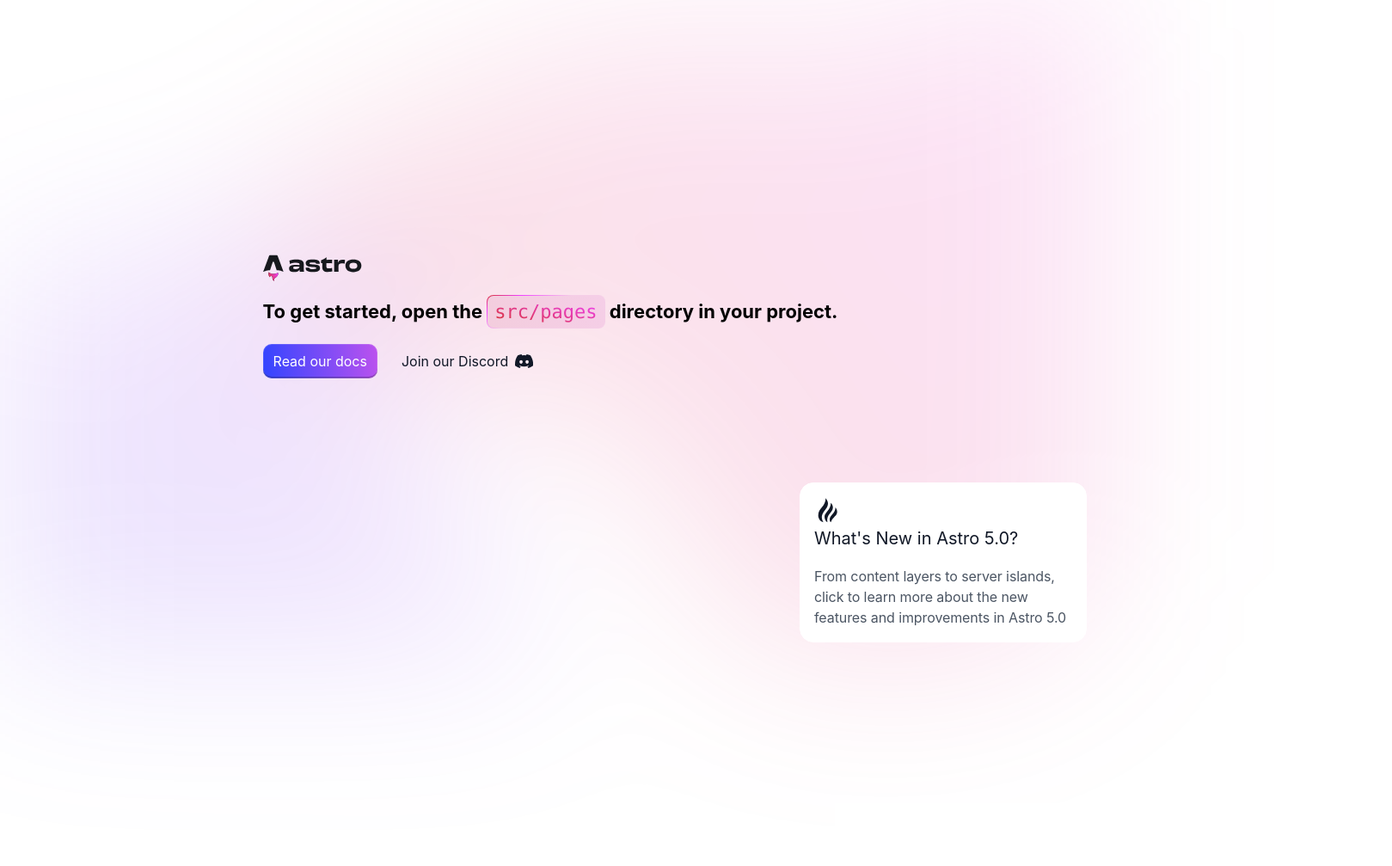
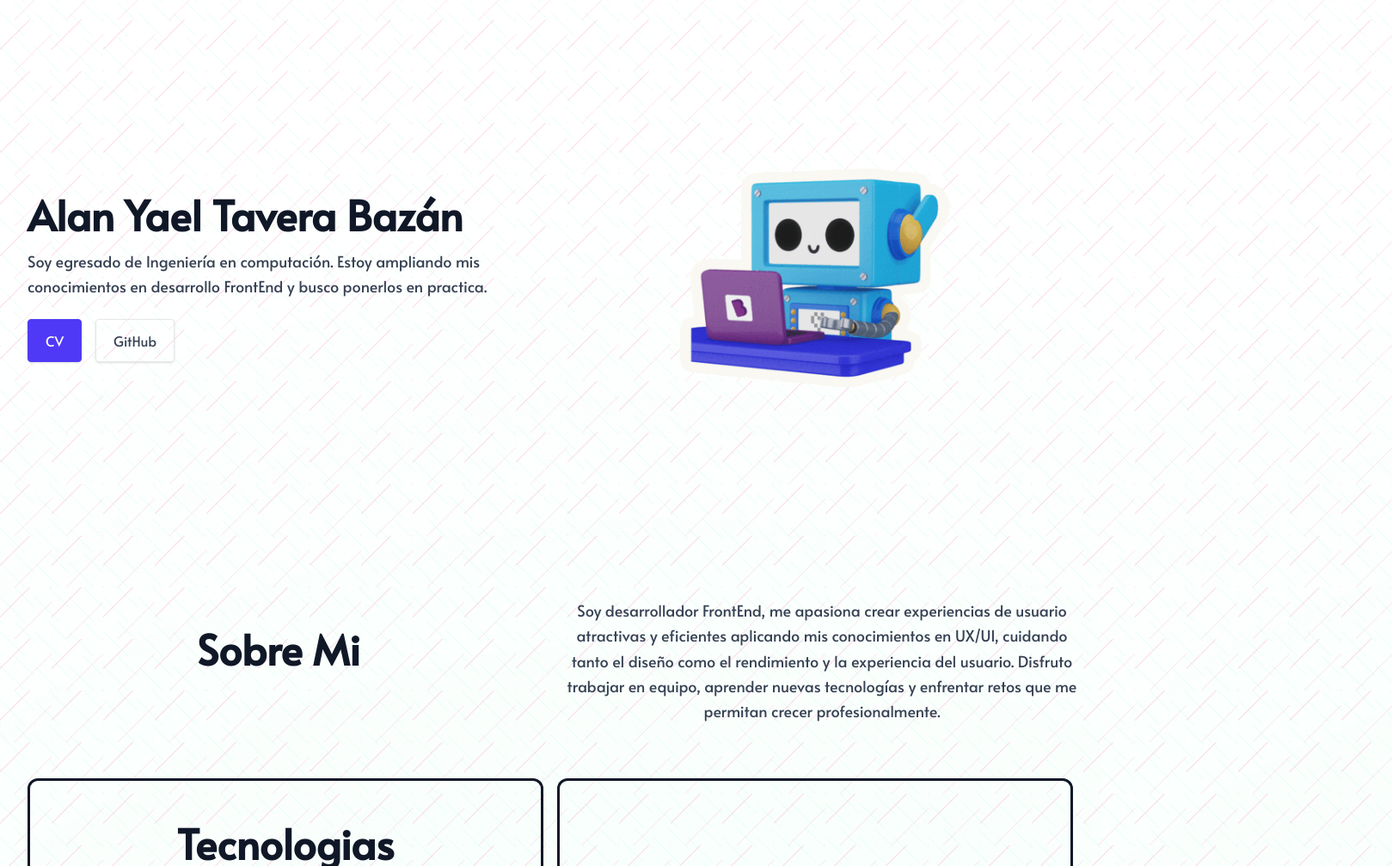
Before and after one commit to Ker-A/My_page, an Astro site: page / in a window 1280 px wide. Shown: the part 37-1044 px from the top of the page at 86% size, 1619 px wide, since content can reach past the window. Before the commit the page ends 800 px from the top, so only its background shows below. Built offline with nearby package versions, Linux system fonts and the light colour scheme; Astro itself is replaced by a stand-in of ours; a web font is replaced by a local one.

Commit message:
Se finalizo el desarrollo

```diff
--- a/package.json
+++ b/package.json
@@ -9,6 +9,10 @@
     "astro": "astro"
   },
   "dependencies": {
-    "astro": "^5.11.0"
+    "@fontsource/alata": "^5.2.6",
+    "@fontsource/belleza": "^5.2.6",
+    "@tailwindcss/vite": "^4.1.11",
+    "astro": "^5.11.0",
+    "tailwindcss": "^4.1.11"
   }
 }
--- /dev/null
+++ b/src/components/AbotuMe.astro
@@ -0,0 +1,14 @@
+<section class="mx-auto w-screen max-w-screen-xl px-4 md:grid md:grid-cols-2 md:items-center md:gap-4">
+  <div class="max-w-prose text-center pb-4 text-3xl text-gray-900 font-bold sm:text-5xl">
+    <h2>Sobre Mi</h2>
+  </div>
+  <div class="mt-3 text-base text-center text-pretty text-gray-700 sm:text-lg/relaxed">
+    <p>
+      Soy desarrollador FrontEnd, me apasiona crear experiencias de
+      usuario atractivas y eficientes aplicando mis conocimientos en UX/UI,
+      cuidando tanto el diseño como el rendimiento y la experiencia del usuario.
+      Disfruto trabajar en equipo, aprender nuevas tecnologías y enfrentar retos
+      que me permitan crecer profesionalmente.
+    </p>
+  </div>
+</section>
--- /dev/null
+++ b/src/components/Footer.astro
@@ -0,0 +1,17 @@
+<footer class="footer footer-horizontal footer-center bg-base-200 text-base-content rounded px-10 pb-10">
+  <nav>
+    <div class="flex flex-wrap justify-center gap-10 pb-5">
+      <a href="/CV/Currículum Vitae Minimalista Blanco y Negro.pdf" download="CV_AlanYaelTaveraBazán" rel="noopener noreferrer">
+        <svg  xmlns="http://www.w3.org/2000/svg"  width="48"  height="48"  viewBox="0 0 24 24"  fill="none"  stroke="currentColor"  stroke-width="1"  stroke-linecap="round"  stroke-linejoin="round"  class="icon icon-tabler icons-tabler-outline icon-tabler-file-cv"><path stroke="none" d="M0 0h24v24H0z" fill="none"/><path d="M14 3v4a1 1 0 0 0 1 1h4" /><path d="M17 21h-10a2 2 0 0 1 -2 -2v-14a2 2 0 0 1 2 -2h7l5 5v11a2 2 0 0 1 -2 2z" /><path d="M11 12.5a1.5 1.5 0 0 0 -3 0v3a1.5 1.5 0 0 0 3 0" /><path d="M13 11l1.5 6l1.5 -6" /></svg>
+      </a>
+      <a href="https://github.com/Ker-A" target="_blank" rel="noopener noreferrer">
+        <svg  xmlns="http://www.w3.org/2000/svg"  width="48"  height="48"  viewBox="0 0 24 24"  fill="none"  stroke="currentColor"  stroke-width="1"  stroke-linecap="round"  stroke-linejoin="round"  class="icon icon-tabler icons-tabler-outline icon-tabler-brand-github"><path stroke="none" d="M0 0h24v24H0z" fill="none"/><path d="M9 19c-4.3 1.4 -4.3 -2.5 -6 -3m12 5v-3.5c0 -1 .1 -1.4 -.5 -2c2.8 -.3 5.5 -1.4 5.5 -6a4.6 4.6 0 0 0 -1.3 -3.2a4.2 4.2 0 0 0 -.1 -3.2s-1.1 -.3 -3.5 1.3a12.3 12.3 0 0 0 -6.2 0c-2.4 -1.6 -3.5 -1.3 -3.5 -1.3a4.2 4.2 0 0 0 -.1 3.2a4.6 4.6 0 0 0 -1.3 3.2c0 4.6 2.7 5.7 5.5 6c-.6 .6 -.6 1.2 -.5 2v3.5" /></svg>      </a>
+      <a href="https://www.linkedin.com/in/alantavera/" target="_blank" rel="noopener noreferrer">
+        <svg  xmlns="http://www.w3.org/2000/svg"  width="48"  height="48"  viewBox="0 0 24 24"  fill="none"  stroke="currentColor"  stroke-width="1.25"  stroke-linecap="round"  stroke-linejoin="round"  class="icon icon-tabler icons-tabler-outline icon-tabler-brand-linkedin"><path stroke="none" d="M0 0h24v24H0z" fill="none"/><path d="M8 11v5" /><path d="M8 8v.01" /><path d="M12 16v-5" /><path d="M16 16v-3a2 2 0 1 0 -4 0" /><path d="M3 7a4 4 0 0 1 4 -4h10a4 4 0 0 1 4 4v10a4 4 0 0 1 -4 4h-10a4 4 0 0 1 -4 -4z" /></svg>
+      </a>
+    </div>
+  </nav>
+  <aside class="text-center">
+    <p>Copyright © {new Date().getFullYear()} - Todos los derechos reservados por Alan Yael Tavera Bazán</p>
+  </aside>
+</footer>
--- /dev/null
+++ b/src/components/Proyects.astro
@@ -0,0 +1,66 @@
+<section>
+    <div class="container px-6 py-10 mx-auto sm:pt-70 md:pt-10">
+        <h2 class="max-w-prose text-center pb-6 text-3xl text-gray-900 font-bold sm:text-5xl">Proyectos</h1>
+
+        <!-- CARDS -->
+        <div class="grid grid-cols-1 gap-8 mt-8 xl:mt-12 xl:gap-12 sm:grid-cols-2 lg:grid-cols-3">
+
+            <!-- Card 1 -->
+            <div class="w-full">
+                <div class="w-full bg-gray-300 rounded-lg md:h-auto md:w-auto dark:bg-gray-600">
+                    <img class="w-full h-full object-cover rounded-lg " src="https://api.microlink.io/?url=https://huddle-landing-page-with-curved-sections-five-beige.vercel.app/&screenshot=true&embed=screenshot.url" alt="Huddle Landing Page" >
+                </div>
+                <div class="mt-3">
+                    <h4 class="text-gray-900 text-2xl mt-4 mx-2 "> Huddle Landing Page</h4>
+                    <div class="flex  gap-2 mt-4 mx-2">
+                        <img src="https://img.shields.io/badge/html5-%23E34F26.svg?style=for-the-badge&logo=html5&logoColor=white">
+                        <img src="https://img.shields.io/badge/css3-%231572B6.svg?style=for-the-badge&logo=css3&logoColor=white">
+                        <img src="https://img.shields.io/badge/javascript-%23323330.svg?style=for-the-badge&logo=javascript&logoColor=%23F7DF1E">
+                    </div>
+                        <a class=" mt-4 mx-2 inline-block rounded border border-gray-200 px-5 py-3 font-medium text-gray-700 shadow-sm transition-colors hover:bg-gray-50 hover:text-gray-900"
+                        href="https://huddle-landing-page-with-curved-sections-five-beige.vercel.app/" target="_blank" rel="noopener noreferrer">
+                        Ver mas
+                        </a>
+                </div>
+            </div>
+
+            <!-- Card 2 -->
+            <div class="w-full ">
+                <div class="w-full bg-gray-300 rounded-lg md:h-auto md:w-auto dark:bg-gray-600">
+                    <img class="w-full h-full object-cover rounded-lg" src="https://api.microlink.io/?url=https://fylo-landing-page-with-two-column-layout-gilt.vercel.app/&screenshot=true&embed=screenshot.url" alt="Fylo Landing Page" >
+                </div>
+                <div class="mt-3">
+                    <h4 class="text-gray-900 text-2xl mt-4 mx-2 "> Fylo Landing Page</h4>
+                    <div class="flex  gap-2 mt-4 mx-2">
+                        <img src="https://img.shields.io/badge/html5-%23E34F26.svg?style=for-the-badge&logo=html5&logoColor=white">
+                        <img src="https://img.shields.io/badge/css3-%231572B6.svg?style=for-the-badge&logo=css3&logoColor=white">
+                        <img src="https://img.shields.io/badge/javascript-%23323330.svg?style=for-the-badge&logo=javascript&logoColor=%23F7DF1E">
+                    </div>
+                        <a class=" mt-4 mx-2 inline-block rounded border border-gray-200 px-5 py-3 font-medium text-gray-700 shadow-sm transition-colors hover:bg-gray-50 hover:text-gray-900"
+                        href="https://fylo-landing-page-with-two-column-layout-gilt.vercel.app/" target="_blank" rel="noopener noreferrer">
+                        Ver mas
+                        </a>
+                </div>
+            </div>
+
+            <!-- Card 3 -->
+            <div class="w-full ">
+                <div class="w-full bg-gray-300 rounded-lg md:h-auto md:w-auto dark:bg-gray-600">
+                    <img class="w-full h-full object-cover rounded-lg" src="https://api.microlink.io/?url=https://clipboard-landing-page-eight-henna.vercel.app/&screenshot=true&embed=screenshot.url" alt="Clipboard Landing Page" >
+                </div>
+                <div class="mt-3">
+                    <h4 class="text-gray-900 text-2xl mt-4 mx-2 "> Clipboard Landing Page</h4>
+                    <div class="flex  gap-2 mt-4 mx-2">
+                        <img src="https://img.shields.io/badge/html5-%23E34F26.svg?style=for-the-badge&logo=html5&logoColor=white">
+                        <img src="https://img.shields.io/badge/css3-%231572B6.svg?style=for-the-badge&logo=css3&logoColor=white">
+                    </div>
+                        <a class=" mt-4 mx-2 inline-block rounded border border-gray-200 px-5 py-3 font-medium text-gray-700 shadow-sm transition-colors hover:bg-gray-50 hover:text-gray-900"
+                        href="https://clipboard-landing-page-eight-henna.vercel.app/" target="_blank" rel="noopener noreferrer">
+                        Ver mas
+                        </a>
+                </div>
+            </div>
+
+        </div>
+    </div>
+</section>
--- /dev/null
+++ b/src/components/Tecnologies.astro
@@ -0,0 +1,24 @@
+<section class="max-w-screen-xl px-4 my-12 text-center sm:px-6 sm:mt-10 sm:h-60 md:grid md:grid-cols-2 md:items-center md:gap-4 lg:px-8 lg:py-16 lg:m-auto lg:content-center lg:h-max">
+    <div class="flex-1 flex flex-col justify-center text-2xl font-bold text-gray-900 my-8 py-4 border-3 border-gray-900 rounded-xl sm:text-5xl sm:min-h-full lg:min-h-full">
+        <h3>Tecnologias</h3>
+        <div class="flex flex-wrap justify-center gap-2 mt-4 mx-8">
+            <img src="https://img.shields.io/badge/html5-%23E34F26.svg?style=for-the-badge&logo=html5&logoColor=white">
+            <img src="https://img.shields.io/badge/css3-%231572B6.svg?style=for-the-badge&logo=css3&logoColor=white">
+            <img src="https://img.shields.io/badge/javascript-%23323330.svg?style=for-the-badge&logo=javascript&logoColor=%23F7DF1E">
+            <img src="https://img.shields.io/badge/tailwindcss-%2338B2AC.svg?style=for-the-badge&logo=tailwind-css&logoColor=white">
+            <img src="https://img.shields.io/badge/bootstrap-%238511FA.svg?style=for-the-badge&logo=bootstrap&logoColor=white">
+            <img src="https://img.shields.io/badge/SASS-hotpink.svg?style=for-the-badge&logo=SASS&logoColor=white">
+            <img src="https://img.shields.io/badge/astro-%232C2052.svg?style=for-the-badge&logo=astro&logoColor=white">
+            <img src="https://img.shields.io/badge/react-%2320232a.svg?style=for-the-badge&logo=react&logoColor=%2361DAFB">
+            <img src="https://img.shields.io/badge/WordPress-%23117AC9.svg?style=for-the-badge&logo=WordPress&logoColor=white">
+        </div>
+    </div>
+    <div class="flex-auto flex flex-col justify-center text-2xl font-bold text-gray-900 my-8 py-4 border-3 border-gray-900 rounded-xl sm:text-5xl sm:min-h-full">
+        <h3>Aprendiendo</h3>
+        <div class="flex flex-wrap justify-center gap-2 mt-4 mx-2">
+            <img src="https://img.shields.io/badge/typescript-%23007ACC.svg?style=for-the-badge&logo=typescript&logoColor=white">
+        </div>
+                <img src="/Gifs/Happy Robot Sticker by BYJU'S FutureSchool.gif" alt="robot coding gif" class="mx-auto hidden max-w-20 text-gray-900 md:block" />
+
+    </div>
+</section>
--- a/src/components/Welcome.astro
+++ b/src/components/Welcome.astro
@@ -1,210 +1,33 @@
----
-import astroLogo from '../assets/astro.svg';
-import background from '../assets/background.svg';
----
 
-<div id="container">
-	<img id="background" src={background.src} alt="" fetchpriority="high" />
-	<main>
-		<section id="hero">
-			<a href="https://astro.build"
-				><img src={astroLogo.src} width="115" height="48" alt="Astro Homepage" /></a
-			>
-			<h1>
-				To get started, open the <code><pre>src/pages</pre></code> directory in your project.
-			</h1>
-			<section id="links">
-				<a class="button" href="https://docs.astro.build">Read our docs</a>
-				<a href="https://astro.build/chat"
-					>Join our Discord <svg xmlns="http://www.w3.org/2000/svg" viewBox="0 0 127.14 96.36"
-						><path
-							fill="currentColor"
-							d="M107.7 8.07A105.15 105.15 0 0 0 81.47 0a72.06 72.06 0 0 0-3.36 6.83 97.68 97.68 0 0 0-29.11 0A72.37 72.37 0 0 0 45.64 0a105.89 105.89 0 0 0-26.25 8.09C2.79 32.65-1.71 56.6.54 80.21a105.73 105.73 0 0 0 32.17 16.15 77.7 77.7 0 0 0 6.89-11.11 68.42 68.42 0 0 1-10.85-5.18c.91-.66 1.8-1.34 2.66-2a75.57 75.57 0 0 0 64.32 0c.87.71 1.76 1.39 2.66 2a68.68 68.68 0 0 1-10.87 5.19 77 77 0 0 0 6.89 11.1 105.25 105.25 0 0 0 32.19-16.14c2.64-27.38-4.51-51.11-18.9-72.15ZM42.45 65.69C36.18 65.69 31 60 31 53s5-12.74 11.43-12.74S54 46 53.89 53s-5.05 12.69-11.44 12.69Zm42.24 0C78.41 65.69 73.25 60 73.25 53s5-12.74 11.44-12.74S96.23 46 96.12 53s-5.04 12.69-11.43 12.69Z"
-						></path></svg
-					>
-				</a>
-			</section>
-		</section>
-	</main>
+<section class="lg:grid lg:h-auto lg:place-content-center">
+  <div
+    class="mx-auto my-10 w-screen max-w-screen-xl px-4 py-16 sm:px-6 sm:py-24 md:grid md:grid-cols-2 md:items-center md:gap-4 lg:px-8 lg:py-24"
+  >
+    <div class="max-w-prose text-left">
+      <h1 class="text-5xl font-bold text-gray-900 sm:text-5xl">
+        Alan Yael Tavera Bazán
+      </h1>
 
-	<a href="https://astro.build/blog/astro-5/" id="news" class="box">
-		<svg width="32" height="32" fill="none" xmlns="http://www.w3.org/2000/svg"
-			><path
-				d="M24.667 12c1.333 1.414 2 3.192 2 5.334 0 4.62-4.934 5.7-7.334 12C18.444 28.567 18 27.456 18 26c0-4.642 6.667-7.053 6.667-14Zm-5.334-5.333c1.6 1.65 2.4 3.43 2.4 5.333 0 6.602-8.06 7.59-6.4 17.334C13.111 27.787 12 25.564 12 22.666c0-4.434 7.333-8 7.333-16Zm-6-5.333C15.111 3.555 16 5.556 16 7.333c0 8.333-11.333 10.962-5.333 22-3.488-.774-6-4-6-8 0-8.667 8.666-10 8.666-20Z"
-				fill="#111827"></path></svg
-		>
-		<h2>What's New in Astro 5.0?</h2>
-		<p>
-			From content layers to server islands, click to learn more about the new features and
-			improvements in Astro 5.0
-		</p>
-	</a>
-</div>
+      <p class="mt-4 text-base text-pretty text-gray-700 sm:text-lg/relaxed">
+        Soy egresado de Ingeniería en computación. Estoy ampliando mis conocimientos en desarrollo FrontEnd y busco ponerlos en practica.
+      </p>
 
-<style>
-	#background {
-		position: fixed;
-		top: 0;
-		left: 0;
-		width: 100%;
-		height: 100%;
-		z-index: -1;
-		filter: blur(100px);
-	}
+      <div class="mt-4 flex gap-4 sm:mt-6">
+        <a
+          class="inline-block rounded border border-indigo-600 bg-indigo-600 px-5 py-3 font-medium text-white shadow-sm transition-colors hover:bg-indigo-700"
+          href="/CV/Currículum Vitae Minimalista Blanco y Negro.pdf" download="CV_AlanYaelTaveraBazán"
+        >
+          CV
+        </a>
 
-	#container {
-		font-family: Inter, Roboto, 'Helvetica Neue', 'Arial Nova', 'Nimbus Sans', Arial, sans-serif;
-		height: 100%;
-	}
-
-	main {
-		height: 100%;
-		display: flex;
-		justify-content: center;
-	}
-
-	#hero {
-		display: flex;
-		align-items: start;
-		flex-direction: column;
-		justify-content: center;
-		padding: 16px;
-	}
-
-	h1 {
-		font-size: 22px;
-		margin-top: 0.25em;
-	}
-
-	#links {
-		display: flex;
-		gap: 16px;
-	}
-
-	#links a {
-		display: flex;
-		align-items: center;
-		padding: 10px 12px;
-		color: #111827;
-		text-decoration: none;
-		transition: color 0.2s;
-	}
-
-	#links a:hover {
-		color: rgb(78, 80, 86);
-	}
-
-	#links a svg {
-		height: 1em;
-		margin-left: 8px;
-	}
-
-	#links a.button {
-		color: white;
-		background: linear-gradient(83.21deg, #3245ff 0%, #bc52ee 100%);
-		box-shadow:
-			inset 0 0 0 1px rgba(255, 255, 255, 0.12),
-			inset 0 -2px 0 rgba(0, 0, 0, 0.24);
-		border-radius: 10px;
-	}
-
-	#links a.button:hover {
-		color: rgb(230, 230, 230);
-		box-shadow: none;
-	}
-
-	pre {
-		font-family:
-			ui-monospace, 'Cascadia Code', 'Source Code Pro', Menlo, Consolas, 'DejaVu Sans Mono',
-			monospace;
-		font-weight: normal;
-		background: linear-gradient(14deg, #d83333 0%, #f041ff 100%);
-		-webkit-background-clip: text;
-		-webkit-text-fill-color: transparent;
-		background-clip: text;
-		margin: 0;
-	}
-
-	h2 {
-		margin: 0 0 1em;
-		font-weight: normal;
-		color: #111827;
-		font-size: 20px;
-	}
-
-	p {
-		color: #4b5563;
-		font-size: 16px;
-		line-height: 24px;
-		letter-spacing: -0.006em;
-		margin: 0;
-	}
-
-	code {
-		display: inline-block;
-		background:
-			linear-gradient(66.77deg, #f3cddd 0%, #f5cee7 100%) padding-box,
-			linear-gradient(155deg, #d83333 0%, #f041ff 18%, #f5cee7 45%) border-box;
-		border-radius: 8px;
-		border: 1px solid transparent;
-		padding: 6px 8px;
-	}
-
-	.box {
-		padding: 16px;
-		background: rgba(255, 255, 255, 1);
-		border-radius: 16px;
-		border: 1px solid white;
-	}
-
-	#news {
-		position: absolute;
-		bottom: 16px;
-		right: 16px;
-		max-width: 300px;
-		text-decoration: none;
-		transition: background 0.2s;
-		backdrop-filter: blur(50px);
-	}
-
-	#news:hover {
-		background: rgba(255, 255, 255, 0.55);
-	}
-
-	@media screen and (max-height: 368px) {
-		#news {
-			display: none;
-		}
-	}
-
-	@media screen and (max-width: 768px) {
-		#container {
-			display: flex;
-			flex-direction: column;
-		}
-
-		#hero {
-			display: block;
-			padding-top: 10%;
-		}
-
-		#links {
-			flex-wrap: wrap;
-		}
-
-		#links a.button {
-			padding: 14px 18px;
-		}
-
-		#news {
-			right: 16px;
-			left: 16px;
-			bottom: 2.5rem;
-			max-width: 100%;
-		}
-
-		h1 {
-			line-height: 1.5;
-		}
-	}
-</style>
+        <a
+          class="inline-block rounded border border-gray-200 px-5 py-3 font-medium text-gray-700 shadow-sm transition-colors hover:bg-gray-50 hover:text-gray-900"
+          href="https://github.com/Ker-A" target="_blank" rel="noopener noreferrer"
+        >
+          GitHub
+        </a>
+      </div>
+    </div>
+        <img src="/Gifs/Robot Coding Sticker by BYJU'S FutureSchool.gif" alt="robot coding gif" class="mx-auto hidden max-w-md text-gray-900 md:block" />
+  </div>
+</section>
--- a/src/layouts/Layout.astro
+++ b/src/layouts/Layout.astro
@@ -1,3 +1,7 @@
+---
+import '@fontsource/belleza';
+import '@fontsource/alata';
+---
 <!doctype html>
 <html lang="en">
 	<head>
@@ -7,16 +11,20 @@
 		<meta name="generator" content={Astro.generator} />
 		<title>Astro Basics</title>
 	</head>
-	<body>
+	<body class="m-0 w-full h-full"
+		style={{
+      backgroundImage: `
+        repeating-linear-gradient(0deg, rgba(255,255,255,0.04) 0, rgba(255,255,255,0.04) 1px, transparent 1px, transparent 40px),
+        repeating-linear-gradient(45deg, rgba(0,255,128,0.09) 0, rgba(0,255,128,0.09) 1px, transparent 1px, transparent 20px),
+       repeating-linear-gradient(-45deg, rgba(255,0,128,0.10) 0, rgba(255,0,128,0.10) 1px, transparent 1px, transparent 30px),
+        repeating-linear-gradient(90deg, rgba(255,255,255,0.03) 0, rgba(255,255,255,0.03) 1px, transparent 1px, transparent 80px),
+        radial-gradient(circle at 60% 40%, rgba(0,255,128,0.05) 0, transparent 60%)
+      `,
+      backgroundSize: "80px 80px, 40px 40px, 60px 60px, 80px 80px, 100% 100%",
+      backgroundPosition: "0 0, 0 0, 0 0, 40px 40px, center"
+    }}
+	>
+
 		<slot />
 	</body>
 </html>
-
-<style>
-	html,
-	body {
-		margin: 0;
-		width: 100%;
-		height: 100%;
-	}
-</style>
--- a/src/pages/index.astro
+++ b/src/pages/index.astro
@@ -1,11 +1,43 @@
 ---
 import Welcome from '../components/Welcome.astro';
 import Layout from '../layouts/Layout.astro';
-
+import AbotuMe from '../components/AbotuMe.astro';
+import Tecnologies from '../components/Tecnologies.astro';
+import Proyects from '../components/Proyects.astro';
+import Footer from '../components/Footer.astro';
+// Import global styles and fonts
+import "../styles/global.css";
+import '@fontsource/belleza';
+import '@fontsource/alata';
 // Welcome to Astro! Wondering what to do next? Check out the Astro documentation at https://docs.astro.build
 // Don't want to use any of this? Delete everything in this file, the `assets`, `components`, and `layouts` directories, and start fresh.
 ---
 
 <Layout>
-	<Welcome />
+
+	<header>
+		<Welcome/>
+	</header>
+	<main>
+		<section>
+			<AbotuMe/>
+		</section>
+		<section>
+			<Tecnologies/>
+		</section>
+		<section>
+			<Proyects/>
+		</section>
+	</main>
+	<footer>
+		<Footer/>
+	</footer>
+
 </Layout>
+
+<style>
+	body{
+		font-family: 'Belleza', sans-serif;
+		font-family: 'Alata', sans-serif;
+	}
+</style>
--- /dev/null
+++ b/src/styles/global.css
@@ -0,0 +1 @@
+@import "tailwindcss";
```
Also changed, not shown: astro.config.mjs (+6 -1 lines), public/Gifs/Happy Robot Sticker by BYJU'S FutureSchool.gif (added), public/Gifs/Robot Coding Sticker by BYJU'S FutureSchool.gif (added), public/favicon.svg (deleted), 2 other files.
